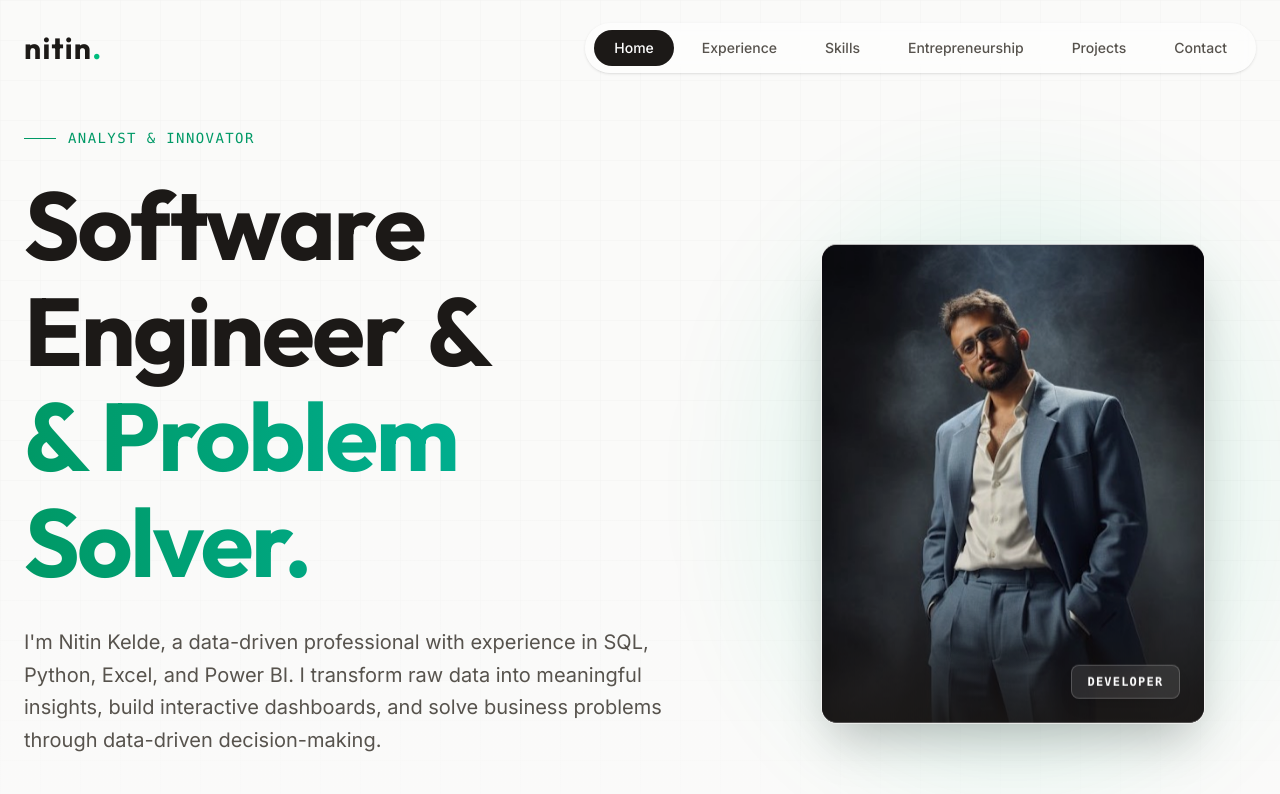
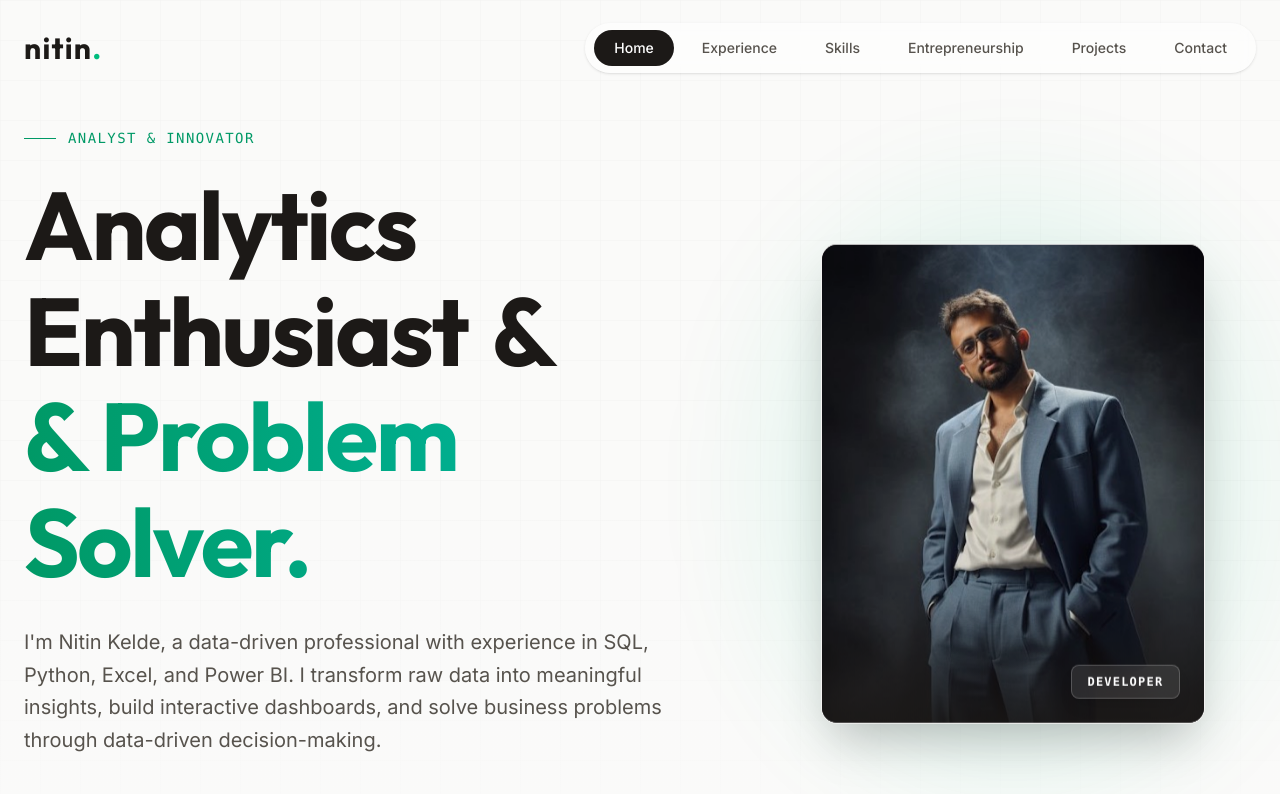
Before and after one commit to unisiremainhub-gif/portfolio, a React (Vite) app: page / in a window 1280 px wide. Shown: the top 794 px of the page. Built offline with nearby package versions, Linux system fonts and the light colour scheme.

Commit message:
Update Hero.jsx

```diff
--- a/src/Components/Home/Hero.jsx
+++ b/src/Components/Home/Hero.jsx
@@ -218,7 +218,7 @@ export default function Hero() {
                   borderWidth: '0'
                 }}
               >
-              Analytics Enthusiast
+               Enthusiast
               </h1>
 
               <motion.div
@@ -234,8 +234,8 @@ export default function Hero() {
               </motion.div>
 
               <h2 className="text-5xl md:text-7xl lg:text-8xl font-bold text-stone-900 tracking-tight leading-[1.1] mb-8">
-                <AnimatedText text="Software" delay={0.1} />
-               <AnimatedText text="Engineer &" delay={0.3} />
+                <AnimatedText text="Analytics" delay={0.1} />
+               <AnimatedText text="Enthusiast &" delay={0.3} />
 
                 <div className="overflow-hidden">
                    <motion.div
```
